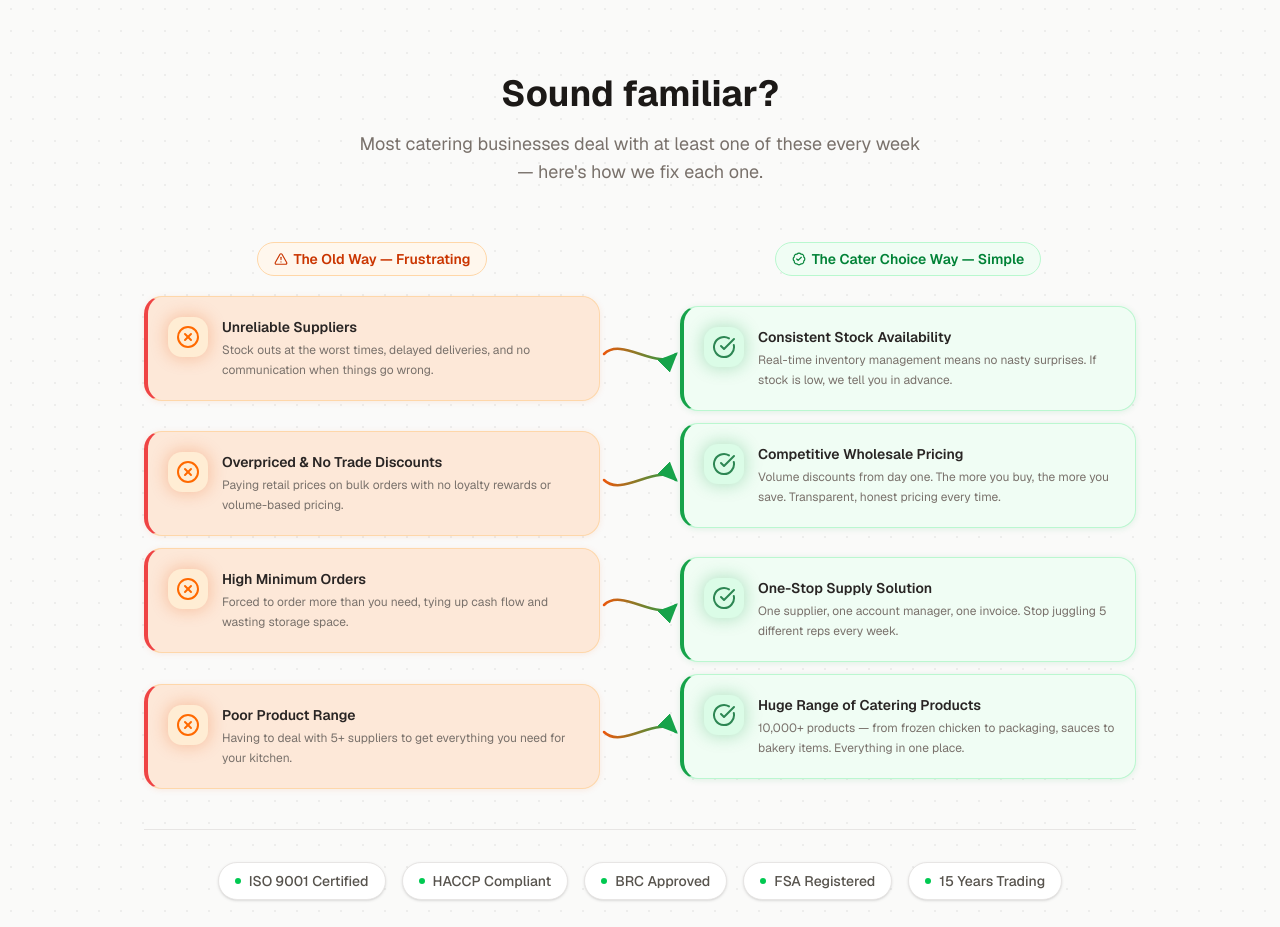
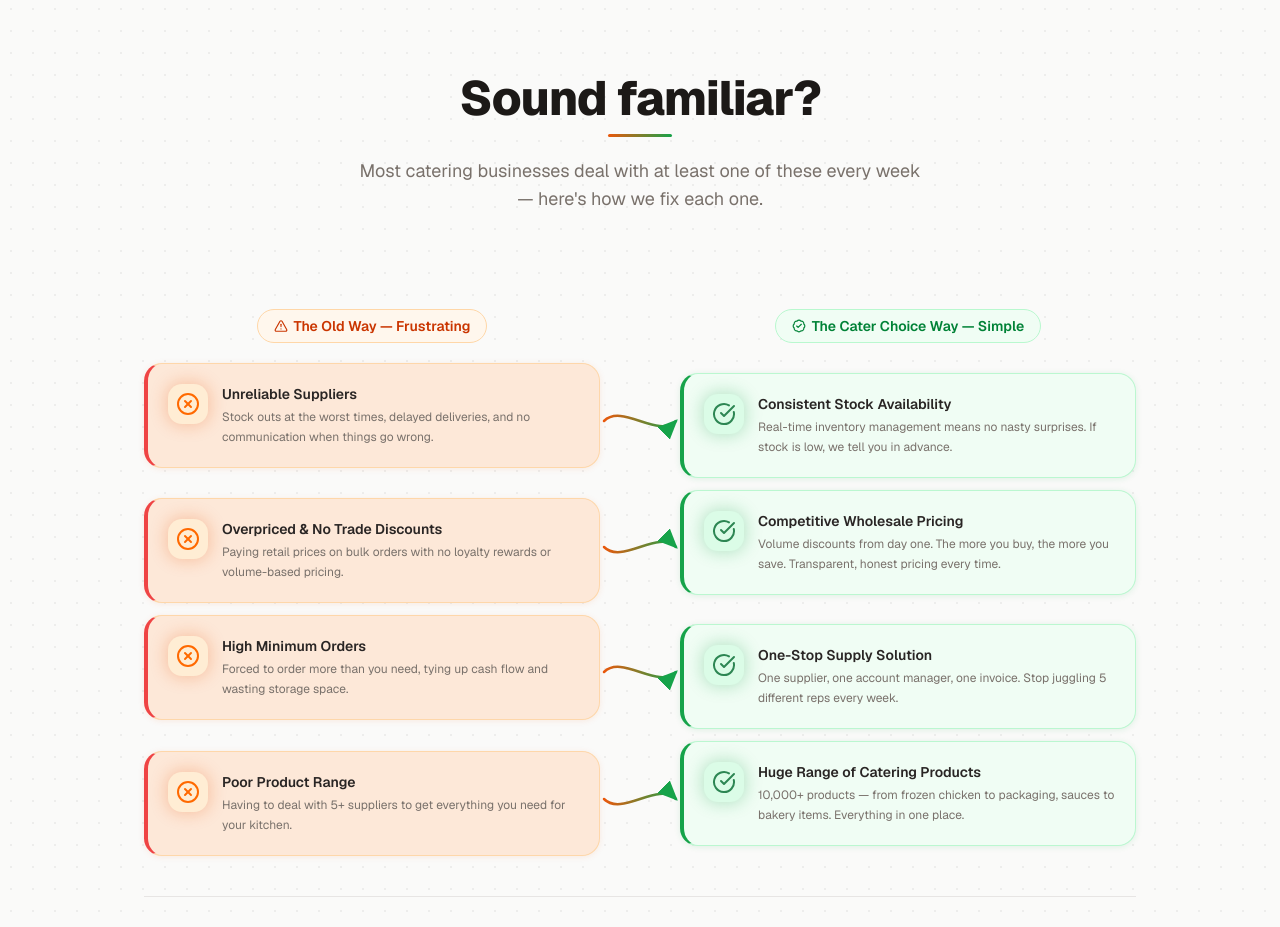
Before and after one commit to Uvaish61/cater-choice-ads, a Next.js app: page / in a window 1280 px wide. Shown: the part 940-1867 px from the top of the page. Built offline with nearby package versions, Linux system fonts and the light colour scheme; no server answers.

Commit message:
sounnd familiar section imp

```diff
--- a/src/components/sections/problem-solution.tsx
+++ b/src/components/sections/problem-solution.tsx
@@ -1,7 +1,7 @@
 "use client";
 
 import { motion } from "framer-motion";
-import { XCircle, CheckCircle, AlertTriangle, BadgeCheck } from "lucide-react";
+import { XCircle, CheckCircle, AlertTriangle, BadgeCheck, ShieldCheck, Clock } from "lucide-react";
 import { problemSolutionContent } from "@/data/content";
 
 const pairs = [
@@ -11,7 +11,13 @@
   { problem: problemSolutionContent.problems[3], solution: problemSolutionContent.solutions[1] },
 ];
 
-const trustBadges = ["ISO 9001 Certified", "HACCP Compliant", "BRC Approved", "FSA Registered", "15 Years Trading"];
+const trustBadges = [
+  { label: "ISO 9001 Certified", Icon: ShieldCheck, iconCls: "text-blue-600",    bgCls: "bg-blue-50",    borderCls: "border-blue-200",    textCls: "text-blue-700"    },
+  { label: "HACCP Compliant",    Icon: ShieldCheck, iconCls: "text-emerald-600", bgCls: "bg-emerald-50", borderCls: "border-emerald-200", textCls: "text-emerald-700" },
+  { label: "BRC Approved",       Icon: ShieldCheck, iconCls: "text-violet-600",  bgCls: "bg-violet-50",  borderCls: "border-violet-200",  textCls: "text-violet-700"  },
+  { label: "FSA Registered",     Icon: ShieldCheck, iconCls: "text-sky-600",     bgCls: "bg-sky-50",     borderCls: "border-sky-200",     textCls: "text-sky-700"     },
+  { label: "15 Years Trading",   Icon: Clock,       iconCls: "text-amber-600",   bgCls: "bg-amber-50",   borderCls: "border-amber-200",   textCls: "text-amber-700"   },
+];
 
 // Vertical stagger per row [problem-card marginTop, solution-card marginTop]
 // Intentionally non-uniform so the rhythm feels chosen, not generated
@@ -48,11 +54,16 @@
           whileInView={{ opacity: 1, y: 0 }}
           viewport={{ once: true }}
           transition={{ duration: 0.6 }}
-          className="text-center mb-14"
+          className="text-center mb-[6rem]"
         >
-          <h2 className="text-4xl font-bold text-stone-900 mb-4">
+          <h2 className="text-4xl sm:text-5xl font-extrabold text-stone-900 mb-3 tracking-tight">
             {problemSolutionContent.problemHeadline}
           </h2>
+          {/* Gradient underline accent */}
+          <div
+            className="w-16 h-[3px] mx-auto rounded-full mb-5"
+            style={{ background: "linear-gradient(to right, #ea580c, #16a34a)" }}
+          />
           <p className="text-stone-500 text-lg max-w-xl mx-auto">
             Most catering businesses deal with at least one of these every week — here&apos;s how we fix each one.
           </p>
@@ -256,11 +267,11 @@
         >
           {trustBadges.map((badge) => (
             <div
-              key={badge}
-              className="flex items-center gap-2 bg-white px-4 py-2 rounded-full border border-stone-200 shadow-sm"
+              key={badge.label}
+              className={`flex items-center gap-2 px-4 py-2 rounded-full border shadow-sm ${badge.bgCls} ${badge.borderCls}`}
             >
-              <span className="w-1.5 h-1.5 rounded-full bg-green-500" />
-              <span className="text-sm font-medium text-stone-600">{badge}</span>
+              <badge.Icon className={`h-3.5 w-3.5 shrink-0 ${badge.iconCls}`} strokeWidth={2.5} />
+              <span className={`text-sm font-semibold ${badge.textCls}`}>{badge.label}</span>
             </div>
           ))}
         </motion.div>
```
